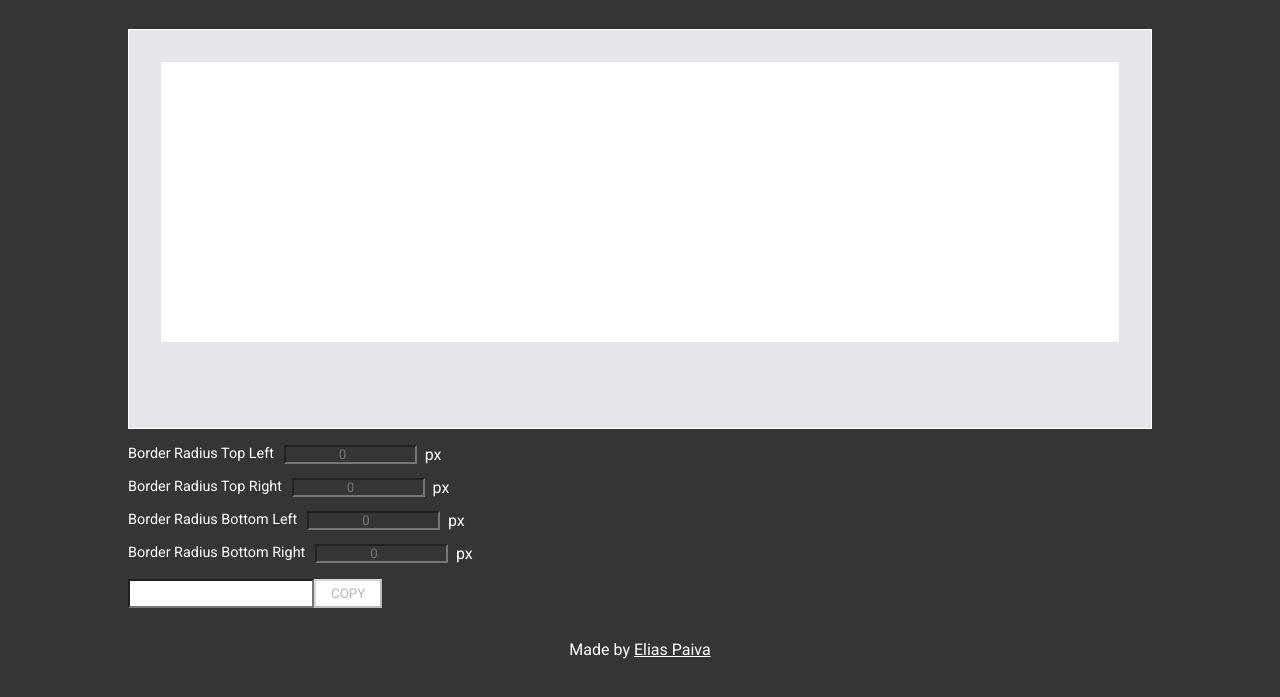
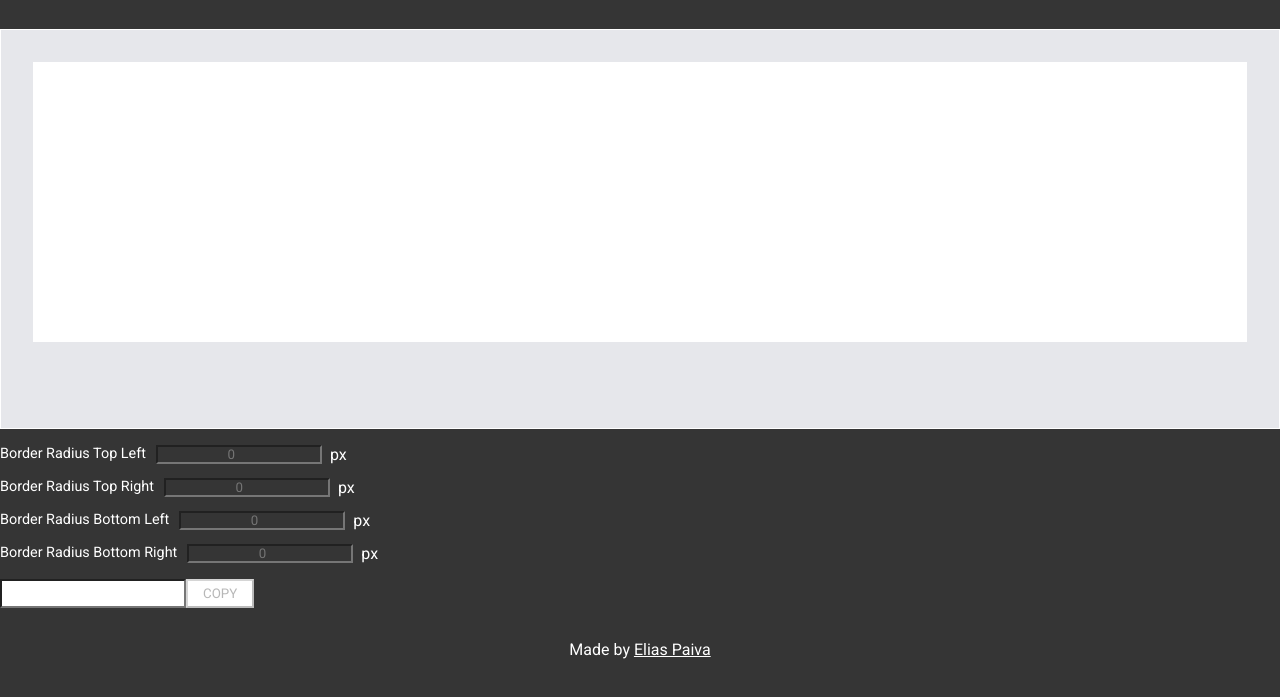
Before and after one commit to eliaspaiva/Border-Radius-Previewer, a plain HTML site: page index.html in a window 1280 px wide. Shown: the part 59-756 px from the top of the page. Drawn offline with Linux system fonts and the light colour scheme.

```diff
--- a/index.html
+++ b/index.html
@@ -11,7 +11,7 @@
   <title>Border Radius Previewer</title>
 </head>
 <body>
-  <div class="full-page-wrapper">
+  <div class="full-page-wrappe2r">
     <header>
       <h1>border radius previewer</h1>
     </header>
```
